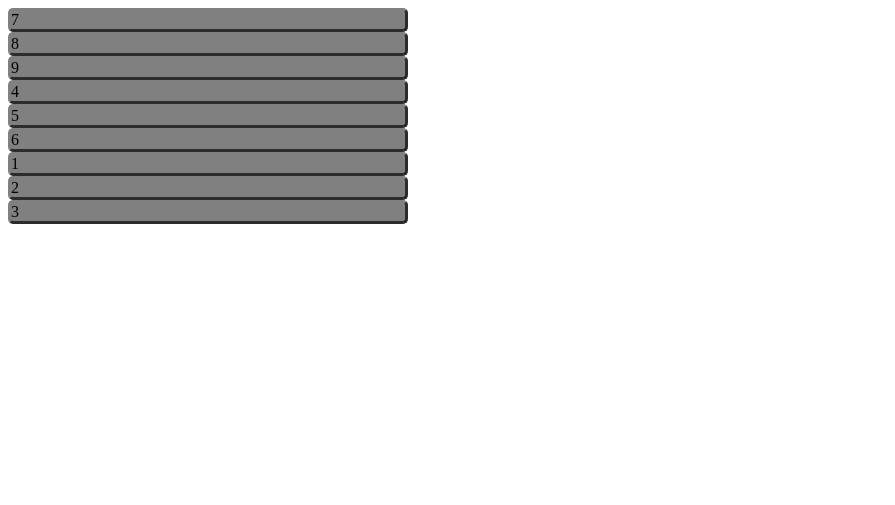
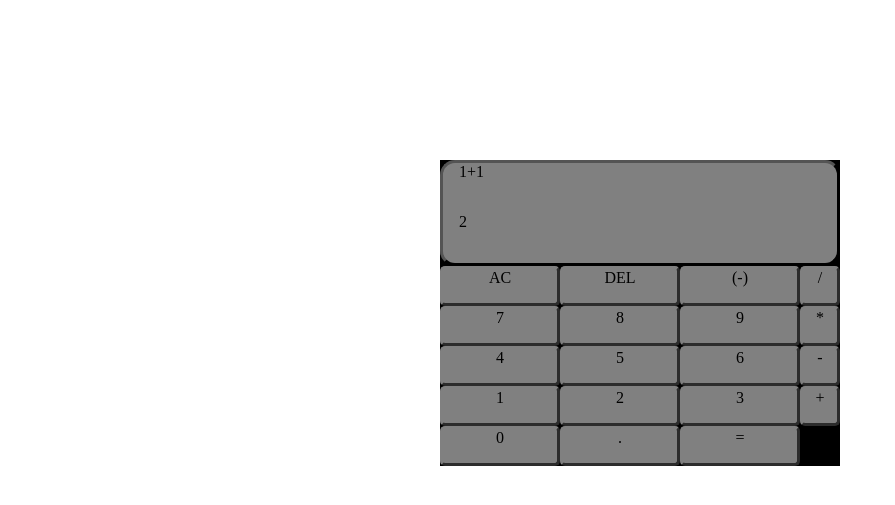
Before and after one commit to lucasftz/calculator-project, a Python web app: template templates/index.html in a window 1280 px wide. Shown: the top 505 px of the page, without its empty margins (0-895 px from the left). Run offline with Jinja, Linux system fonts and the light colour scheme; the template is opened without the code that fills it, so the values that code supplies are empty.

Commit message:
Add buttons with basic styling

```diff
--- a/static/style.css
+++ b/static/style.css
@@ -1,5 +1,32 @@
 .container {
     max-width: 400px;
+    margin: 20vh auto 0 auto;
+    background-color: black;
+}
+
+.display {
+    background-color: grey;
+    border-color: black;
+    border-style: outset;
+    border-radius: 15px;
+    min-height: 100px;
+    max-height: 100px;
+    display: grid;
+    grid-template-rows: 1fr 1fr;
+    padding-left: 1rem;
+    padding-right: 1rem;
+}
+
+.display-result {
+    position: relative;
+    right: 0;
+}
+
+.buttons {
+    text-align: center;
+    display: grid;
+    grid-template-columns: 3fr 3fr 3fr 1fr;
+    min-height: 200px;
 }
 
 .button {
@@ -7,4 +34,5 @@
     border-color: grey;
     border-style: outset;
     border-radius: 5px;
+    cursor: pointer;
 }
--- a/templates/index.html
+++ b/templates/index.html
@@ -8,15 +8,32 @@
 
     <body>
         <div class="container">
+            <div class="display">
+                <div class="display-current">1+1</div>
+                <div class="display-result">2</div>
+            </div>
+            <div class="buttons">
+                <div class="button span-1">AC</div>
+                <div class="button span-1">DEL</div>
+                <div class="button span-1">(-)</div>
+                <div class="button span-1">/</div>
                 <div class="button span-1">7</div>
                 <div class="button span-1">8</div>
                 <div class="button span-1">9</div>
+                <div class="button span-1">*</div>
                 <div class="button span-1">4</div>
                 <div class="button span-1">5</div>
                 <div class="button span-1">6</div>
+                <div class="button span-1">-</div>
                 <div class="button span-1">1</div>
                 <div class="button span-1">2</div>
                 <div class="button span-1">3</div>
+                <div class="button span-1">+</div>
+                <div class="button span-2">0</div>
+                <div class="button span-1">.</div>
+                <div class="button span-1">=</div>
+            </div>
+
         </div>
 
 
```
Lines whose indentation alone changed are shown as unchanged.
